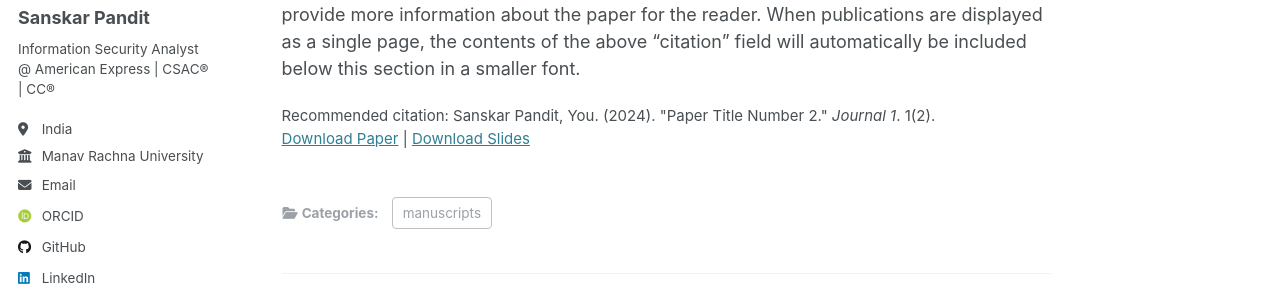
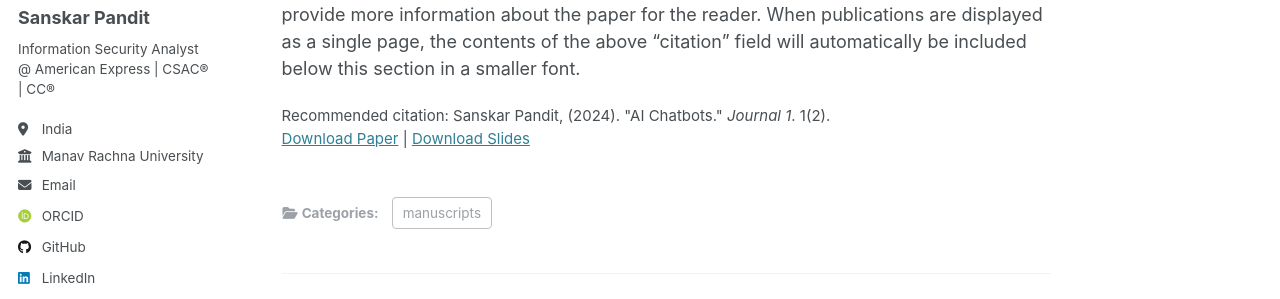
Before and after one commit to skar-ISA/skar-ISA.github.io, a Jekyll site: the page built from _publications/2010-10-01-paper-title-number-2.md, in a window 1280 px wide and 1158 px high. Shown: the part 284-583 px from the top of the window. Built offline with Jekyll 4.4.1, drawn with Linux system fonts in a browser that asks for light colours; some web fonts are replaced.

Commit message:
Update 2010-10-01-paper-title-number-2.md

```diff
--- a/_publications/2010-10-01-paper-title-number-2.md
+++ b/_publications/2010-10-01-paper-title-number-2.md
@@ -6,9 +6,9 @@
 excerpt: 'In recent years, AI chatbots like Gemini and Sora AI have transformed the way businesses interact with clients, offering prompt customer service and enhancing satisfaction. However, my research delves into the challenges these chatbots face despite their advancements. From the need for personalization to limited contextual understanding, inadequate problem-solving capabilities, data privacy concerns, integration challenges, and overreliance on predefined responses, we explore the key areas for improvement. My paper emphasizes the importance of enhancing AI chatbots to handle complex queries, provide personalized responses, and ensure data security. By addressing these challenges, we aim to pave the way for more efficient and user-centric solutions that benefit both businesses and customers. Looking forward to your thoughts and discussions on how we can further improve AI chatbots for optimal performance and customer experience!'
 date: 2010-10-01
 venue: 'Journal 1'
-slidesurl: ''
-paperurl: ''
-citation: 'Sanskar Pandit, You. (2024). &quot;Paper Title Number 2.&quot; <i>Journal 1</i>. 1(2).'
+slidesurl: 'https://www.academia.edu/116838330/Understanding_the_Limitations_of_AI_Chatbots_in_Todays_World'
+paperurl: 'https://www.academia.edu/116838330/Understanding_the_Limitations_of_AI_Chatbots_in_Todays_World'
+citation: 'Sanskar Pandit, (2024). &quot;AI Chatbots.&quot; <i>Journal 1</i>. 1(2).'
 ---
 
 The contents above will be part of a list of publications, if the user clicks the link for the publication than the contents of section will be rendered as a full page, allowing you to provide more information about the paper for the reader. When publications are displayed as a single page, the contents of the above "citation" field will automatically be included below this section in a smaller font.
```
